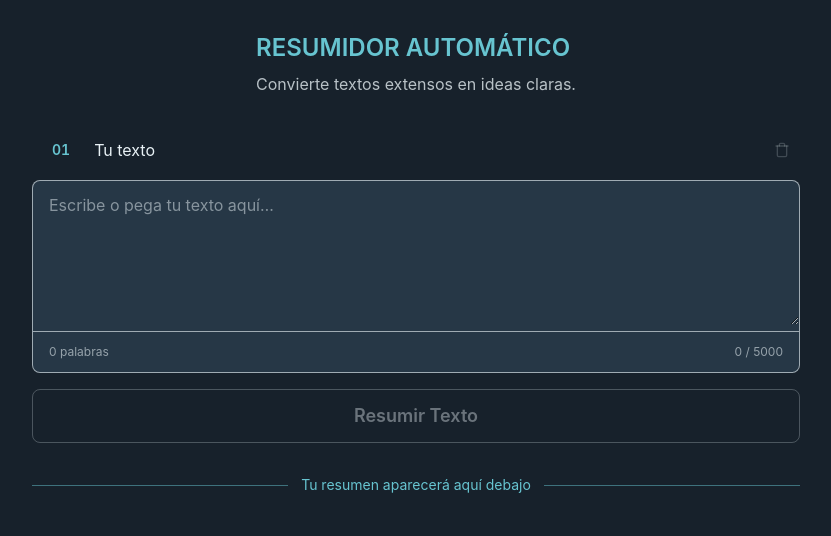
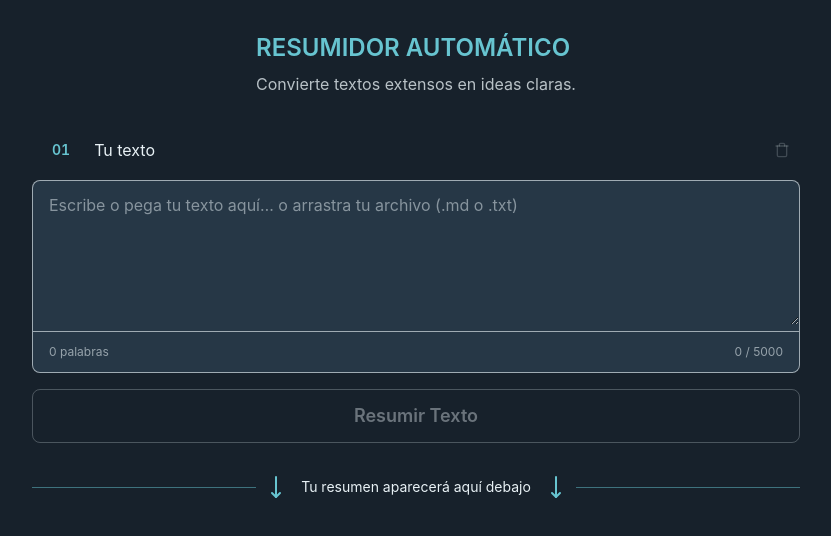
Before and after one commit to mdelrui/Practica01-Mini_App_Web, a Vue app in the folder app1/frontend/: page / in a window 1280 px wide. Shown: the top 536 px of the page, without its empty margins (224-1055 px from the left). Built offline with nearby package versions, Linux system fonts and the light colour scheme.

Commit message:
Respuesta diseñada

```diff
--- a/app1/frontend/src/App.vue
+++ b/app1/frontend/src/App.vue
@@ -1,7 +1,7 @@
 <script setup lang="ts">
 import axios from 'axios'
 import { computed, ref } from 'vue'
-import { Trash } from 'lucide-vue-next'
+import { FilePlusCorner, MoveDown, Trash } from 'lucide-vue-next'
 
 const URL = 'http://127.0.0.1/nombre_endpoint' // nombre_endpoint sustituir por el nombre adecuadao
 const MAX_WORDS = 5000
@@ -18,6 +18,7 @@ const words = computed(() => {
   const trimmed = text.value.trim()
   return trimmed === '' ? 0 : trimmed.split(/\s+/).length
 })
+const onDragEnter = ref(false)
 
 async function readFile(file: File) {
   fileError.value = ''
@@ -40,6 +41,7 @@ async function readFile(file: File) {
 
 function onDropFile(e: DragEvent) {
   isDragging.value = true
+  onDragEnter.value = false
   const file = e.dataTransfer?.files?.[0]
   if (file) readFile(file)
 }
@@ -49,6 +51,7 @@ function onDragLeaveFile(e: DragEvent) {
 
   if (!container.contains(e.relatedTarget as Node)) {
     isDragging.value = false
+    onDragEnter.value = false
   }
 }
 
@@ -65,7 +68,7 @@ function getSummary() {
     summary.value = `Lorem ipsum dolor sit amet, consectetur adipiscing elit. Nulla vestibulum faucibus magna, at gravida mauris bibendum non. Pellentesque gravida sollicitudin odio vitae fermentum. Pellentesque tempus orci accumsan, efficitur nulla eget, tempus sapien. Pellentesque sed urna metus. Sed rhoncus eu metus ut iaculis. In varius orci non sem gravida bibendum. Vivamus lacinia risus quis augue dignissim, non sodales orci bibendum.
 
   Cras aliquet mauris urna, eu aliquam ex lacinia eget. Pellentesque consectetur purus at tellus vulputate ornare. Maecenas blandit pharetra dictum. Aenean dapibus, arcu aliquam fringilla placerat, nibh magna euismod leo, quis sagittis sem ipsum ut mauris. Maecenas ullamcorper congue sapien, sed cursus nunc iaculis et. Curabitur tincidunt sodales augue, id facilisis sapien congue quis. Nam vel porttitor libero. Sed sit amet velit orci. Nulla pellentesque mi a nunc auctor scelerisque. Quisque eu dolor pellentesque, rutrum orci malesuada, iaculis eros. Sed tempus eros a mi lobortis, at sagittis purus ultricies. Curabitur nec velit augue.`
-  }, 3000)
+  }, 2000)
 }
 
 async function connectToAPI(): Promise<void> {
@@ -74,8 +77,7 @@ async function connectToAPI(): Promise<void> {
 </script>
 <!-- Fondo #17212B · Panel #263746 · Acento #67C4D0 · Texto #E8F1F5 -->
 <template>
-  <div class="min-h-screen bg-[#17212B] flex flex-col items-center pt-8 gap-10">
-
+  <div class="min-h-screen bg-[#17212B] flex flex-col items-center py-8 gap-10">
     <header>
       <h1 class="text-[#67C4D0] text-2xl font-semibold mb-2">RESUMIDOR AUTOMÁTICO</h1>
       <h3 class="text-[#e8f1f5c5]">Convierte textos extensos en ideas claras.</h3>
@@ -85,63 +87,100 @@ async function connectToAPI(): Promise<void> {
       <div class="flex justify-between pb-4 px-1">
         <div class="flex gap-2 items-center">
           <span
-            class="flex justify-center items-center text-[#67C4D0] font-semibold text-sm px-4 py-0.5 tabular-nums">01</span>
+            class="flex justify-center items-center text-[#67C4D0] font-semibold text-sm px-4 py-0.5 tabular-nums"
+            >01</span
+          >
           <p class="text-[#e8f1f5]">Tu texto</p>
         </div>
 
-        <button type="button" variant="ghost" size="icon" aria-label="Borrar texto" title="Borrar texto"
-          v-on:click="deleteText()" class="rounded-full p-1.5 transition-colors text-[#e8f1f5]/50
-                  not-disabled:cursor-pointer
-                  hover:not-disabled:bg-red-400/10 hover:not-disabled:text-red-40
-                  disabled:text-[#e8f1f5]/20 disabled:cursor-not-allowed
-                  focus-visible:outline-2 focus-visible:outline-red-400" :disabled="text.length == 0">
+        <button
+          type="button"
+          variant="ghost"
+          size="icon"
+          aria-label="Borrar texto"
+          title="Borrar texto"
+          v-on:click="deleteText()"
+          class="rounded-full p-1.5 transition-colors text-[#e8f1f5]/50 not-disabled:cursor-pointer hover:not-disabled:bg-red-400/10 hover:not-disabled:text-red-40 disabled:text-[#e8f1f5]/20 disabled:cursor-not-allowed focus-visible:outline-2 focus-visible:outline-red-400"
+          :disabled="text.length == 0"
+        >
           <Trash :size="16" />
         </button>
       </div>
 
       <form>
-        <div @dragover.prevent="isDragging = true" @dragleave="onDragLeaveFile" @drop.prevent="onDropFile"
+        <div
+          @dragover.prevent="isDragging = true"
+          @dragleave="onDragLeaveFile"
+          @drop.prevent="onDropFile"
+          @dragenter="onDragEnter = true"
           :class="isDragging"
-          class="w-full mb-4 border border-[#e8f1f59f] rounded-lg bg-[#263746] focus-within:border focus-within:border-[#67C4D0] focus-within:ring-1">
-          <textarea class="text-[#e8f1f5] w-full min-h-36 rounded-t-lg px-4 py-3 outline-none bg-transparent"
-            placeholder="Escribe o pega tu texto aquí…" :maxlength=MAX_WORDS v-model="text"></textarea>
+          class="relative w-full mb-4 border border-[#e8f1f59f] rounded-lg bg-[#263746] focus-within:border focus-within:border-[#67C4D0] focus-within:ring-1"
+        >
+          <div
+            v-if="onDragEnter"
+            class="absolute size-full bg-white/20 flex flex-col justify-center rounded-lg items-center gap-2"
+          >
+            <span class="text-[#E8F1F5]">Suelta aquí tu archivo</span>
+
+            <FilePlusCorner class="text-[#E8F1F5]" />
+          </div>
+
+          <textarea
+            class="text-[#e8f1f5] w-full min-h-36 rounded-t-lg px-4 py-3 outline-none bg-transparent"
+            placeholder="Escribe o pega tu texto aquí… o arrastra tu archivo (.md o .txt)"
+            :maxlength="MAX_WORDS"
+            v-model="text"
+          ></textarea>
 
           <div class="flex justify-between px-4 py-3 border-t border-[#e8f1f59f]">
-            <span class="text-xs text-[#e8f1f593]">{{ words }} {{ words === 1 ? 'palabra' : 'palabras' }}</span>
+            <span class="text-xs text-[#e8f1f593]"
+              >{{ words }} {{ words === 1 ? 'palabra' : 'palabras' }}</span
+            >
             <span class="text-xs text-[#e8f1f593]">{{ text.length }} / {{ MAX_WORDS }}</span>
           </div>
         </div>
 
-        <button type="submit" class="w-full py-3 rounded-lg border border-transparent font-semibold text-lg
-                  transition-all
-                  bg-[#67C4D0] text-[#17212B]
-                  not-disabled:cursor-pointer
-                  hover:not-disabled:bg-[#55a2ac] hover:not-disabled:scale-[102%]
-                  disabled:bg-transparent disabled:text-[#e8f1f5]/40 disabled:border-[#e8f1f5]/25
-                  disabled:cursor-not-allowed" :disabled="!text || loading" v-on:click="getSummary()">
-          {{ loading ? 'Resumiendo...' : 'Resumir Texto' }}
+        <button
+          type="submit"
+          class="w-full flex justify-center items-center gap-4 py-3 rounded-lg border border-transparent font-semibold text-lg transition-all bg-[#67C4D0] text-[#17212B] not-disabled:cursor-pointer hover:not-disabled:bg-[#55a2ac] hover:not-disabled:scale-[102%] disabled:bg-transparent disabled:text-[#e8f1f5]/40 disabled:border-[#e8f1f5]/25 disabled:cursor-not-allowed"
+          :disabled="!text || loading"
+          v-on:click="getSummary()"
+        >
+          <span>{{ loading ? 'Resumiendo...' : 'Resumir Texto' }}</span>
+          <div
+            v-if="loading"
+            class="size-5 animate-spin rounded-full border-2 border-[#e8f1f5]/30 border-t-[#e8f1f5]"
+            role="status"
+            aria-label="Cargando"
+          ></div>
         </button>
       </form>
 
-      <section class="mt-8" aria-live="polite">
-        <div class="flex justify-evenly items-center">
-          <div class="flex-1  border-t border-[#67C4D0]/50"></div>
+      <section aria-live="polite">
+        <div class="flex justify-evenly items-center my-8">
+          <div class="flex flex-1 justify-evenly items-center gap-2">
+            <div class="flex-1 border-t border-[#67C4D0]/50"></div>
 
-          <p class="flex-1 text-sm text-[#67C4D0] text-center">
-            Tu resumen aparecerá aquí debajo
-          </p>
+            <MoveDown class="text-[#67C4D0]" />
+          </div>
 
-          <div class="flex-1 border-t border-[#67C4D0]/50"></div>
+          <p class="flex-1 text-sm text-[#e8f1f5] text-center">Tu resumen aparecerá aquí debajo</p>
+
+          <div class="flex flex-1 justify-evenly items-center gap-2">
+            <MoveDown class="text-[#67C4D0]" />
+
+            <div class="flex-1 border-t border-[#67C4D0]/50"></div>
+          </div>
         </div>
         <!-- <h2 class="text-sm font-semibold text-[#e8f1f5] mb-3">Resumen</h2> -->
 
-        <p v-if="loading" class="text-sm text-[#e8f1f5]/60">
-          Generando resumen…
-        </p>
+        <p v-if="loading" class="text-sm font-semibold text-[#e8f1f5]/60">Generando resumen…</p>
 
-        <p v-else-if="summary" class="text-[#e8f1f5] leading-relaxed whitespace-pre-line">
-          {{ summary }}
-        </p>
+        <div v-else-if="summary" class="bg-[#263746] border border-[#e8f1f5]/50 rounded-lg p-4">
+          <p class="text-[#e8f1f5] leading-relaxed whitespace-pre-line">
+            {{ summary }}
+          </p>
+        </div>
       </section>
     </div>
   </div>
```
